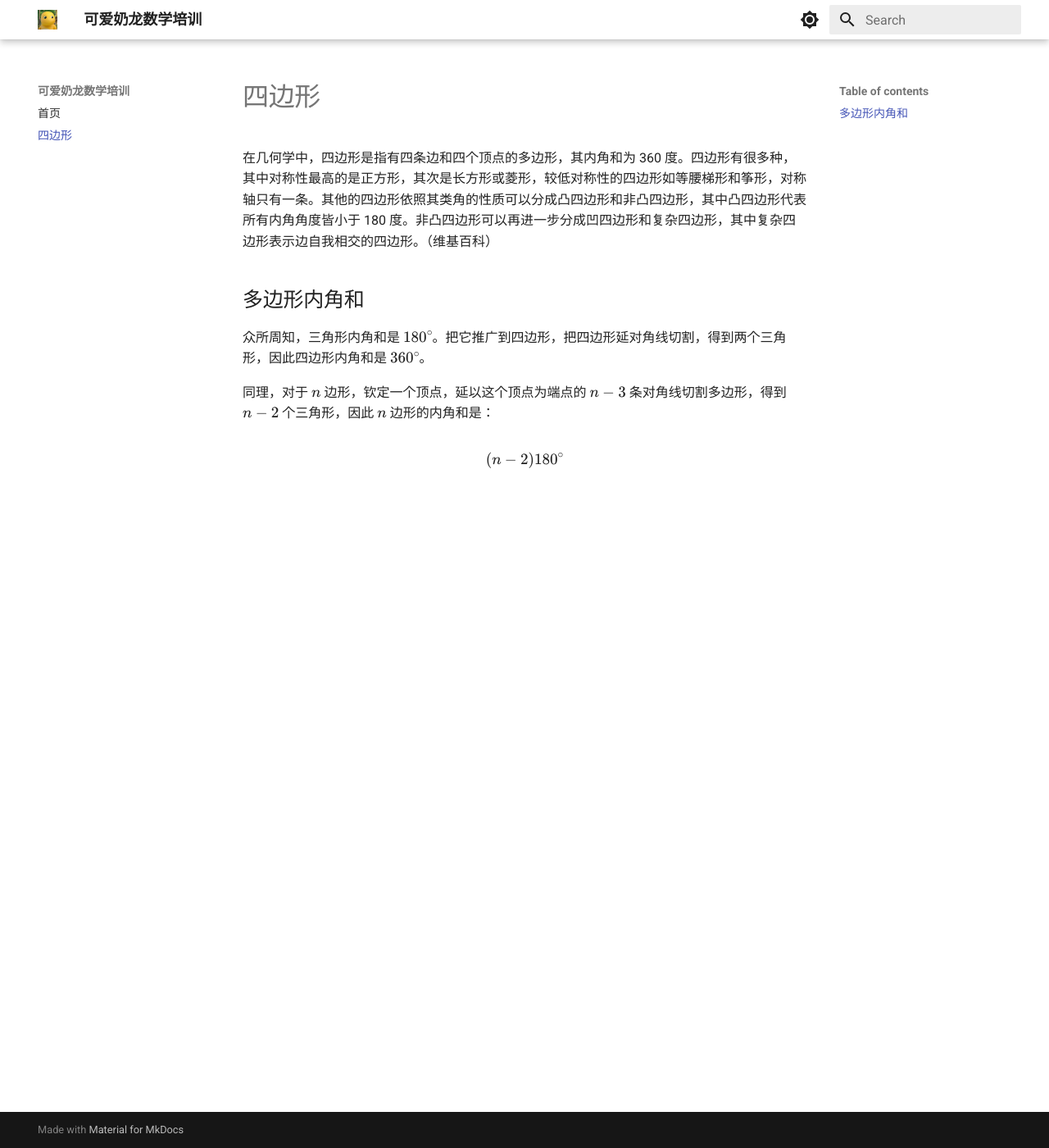
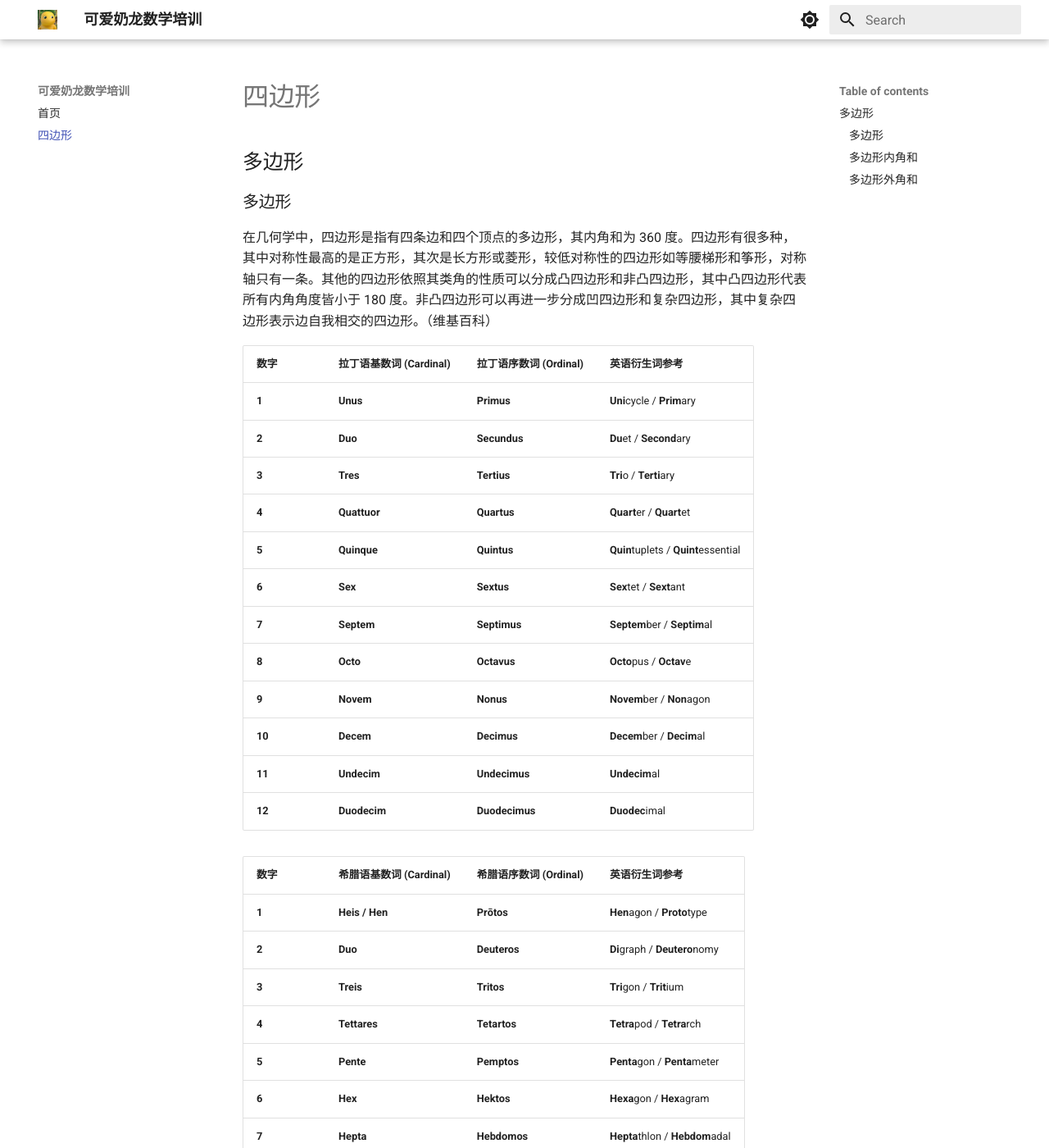
Before and after one commit to Pagius5/G8_Math, an MkDocs documentation site: the page built from docs/quad.md, in a window 1280 px wide and 1400 px high. Shown: the whole window at 82% size. Built offline with MkDocs 1.6.1 and Material for MkDocs 9.7.7, drawn with Linux system fonts in a browser that asks for light colours; some of the changed text lies outside the part shown.

Commit message:
polygon-update

```diff
--- a/docs/quad.md
+++ b/docs/quad.md
@@ -1,8 +1,55 @@
 # 四边形
+
+## 多边形
+
+### 多边形
 
 在几何学中，四边形是指有四条边和四个顶点的多边形，其内角和为 360 度。四边形有很多种，其中对称性最高的是正方形，其次是长方形或菱形，较低对称性的四边形如等腰梯形和筝形，对称轴只有一条。其他的四边形依照其类角的性质可以分成凸四边形和非凸四边形，其中凸四边形代表所有内角角度皆小于 180 度。非凸四边形可以再进一步分成凹四边形和复杂四边形，其中复杂四边形表示边自我相交的四边形。（维基百科）
 
-## 多边形内角和
+| 数字 | 拉丁语基数词 (Cardinal) | 拉丁语序数词 (Ordinal) | 英语衍生词参考 |
+| :--- | :--- | :--- | :--- |
+| **1** | **Unus** | **Primus** | **Uni**cycle / **Prim**ary |
+| **2** | **Duo** | **Secundus** | **Du**et / **Second**ary |
+| **3** | **Tres** | **Tertius** | **Tri**o / **Terti**ary |
+| **4** | **Quattuor** | **Quartus** | **Quart**er / **Quart**et |
+| **5** | **Quinque** | **Quintus** | **Quin**tuplets / **Quint**essential |
+| **6** | **Sex** | **Sextus** | **Sex**tet / **Sext**ant |
+| **7** | **Septem** | **Septimus** | **Septem**ber / **Septim**al |
+| **8** | **Octo** | **Octavus** | **Octo**pus / **Octav**e |
+| **9** | **Novem** | **Nonus** | **Novem**ber / **Non**agon |
+| **10** | **Decem** | **Decimus** | **Decem**ber / **Decim**al |
+| **11** | **Undecim** | **Undecimus** | **Undecim**al |
+| **12** | **Duodecim** | **Duodecimus** | **Duodec**imal |
+
+| 数字 | 希腊语基数词 (Cardinal) | 希腊语序数词 (Ordinal) | 英语衍生词参考 |
+| :--- | :--- | :--- | :--- |
+| **1** | **Heis / Hen** | **Prōtos** | **Hen**agon / **Proto**type |
+| **2** | **Duo** | **Deuteros** | **Di**graph / **Deutero**nomy |
+| **3** | **Treis** | **Tritos** | **Tri**gon / **Trit**ium |
+| **4** | **Tettares** | **Tetartos** | **Tetra**pod / **Tetra**rch |
+| **5** | **Pente** | **Pemptos** | **Penta**gon / **Penta**meter |
+| **6** | **Hex** | **Hektos** | **Hexa**gon / **Hex**agram |
+| **7** | **Hepta** | **Hebdomos** | **Hepta**thlon / **Hebdom**adal |
+| **8** | **Oktō** | **Ogdoos** | **Octo**gon / **Ogdoa**d |
+| **9** | **Ennea** | **Enatos** | **Ennea**gon / **Ennea**d |
+| **10** | **Deka** | **Dekatos** | **Deca**gon / **Deca**logue |
+| **11** | **Hendeka** | **Hendekatos** | **Hendeca**gon |
+| **12** | **Dōdeka** | **Dōdekatos** | **Dodeca**hedron |
+
+| 边数 | Common Name | 常用名系统 | 正规希腊语多边形名 | 希腊语基数词原形 |
+| :--- | :--- | :--- | :--- | :--- |
+| **3** | **Triangle** | 拉丁语 | **Trigon** | **treis** |
+| **4** | **Quadrilateral** | 拉丁语 | **Tetragon** | **tettares** |
+| **5** | **Pentagon** | 希腊语 | **/** | **pente** |
+| **6** | **Hexagon** | 希腊语 | **/** | **hex** |
+| **7** | **Heptagon** | 希腊语 | **/** | **hepta** |
+| **8** | **Octagon** | 希腊语 | **/** | **okto** |
+| **9** | **Nonagon** | 混合 | ✨ **ENNEAGON** ✨ | **ennea** |
+| **10** | **Decagon** | 希腊语 | **/** | **deka** |
+| **11** | **Hendecagon** | 希腊语 | **/** | **hendeka** |
+| **12** | **Dodecagon** | 希腊语 | **/** | **dodeka** |
+
+### 多边形内角和
 
 众所周知，三角形内角和是 $180^\circ$。把它推广到四边形，把四边形延对角线切割，得到两个三角形，因此四边形内角和是 $360^\circ$。
 
@@ -11,3 +58,5 @@
 $$
 (n-2)180^\circ
 $$
+
+### 多边形外角和
```
Also changed, not shown: site/quad/index.html, site/search/search_index.json, 1 other file.
